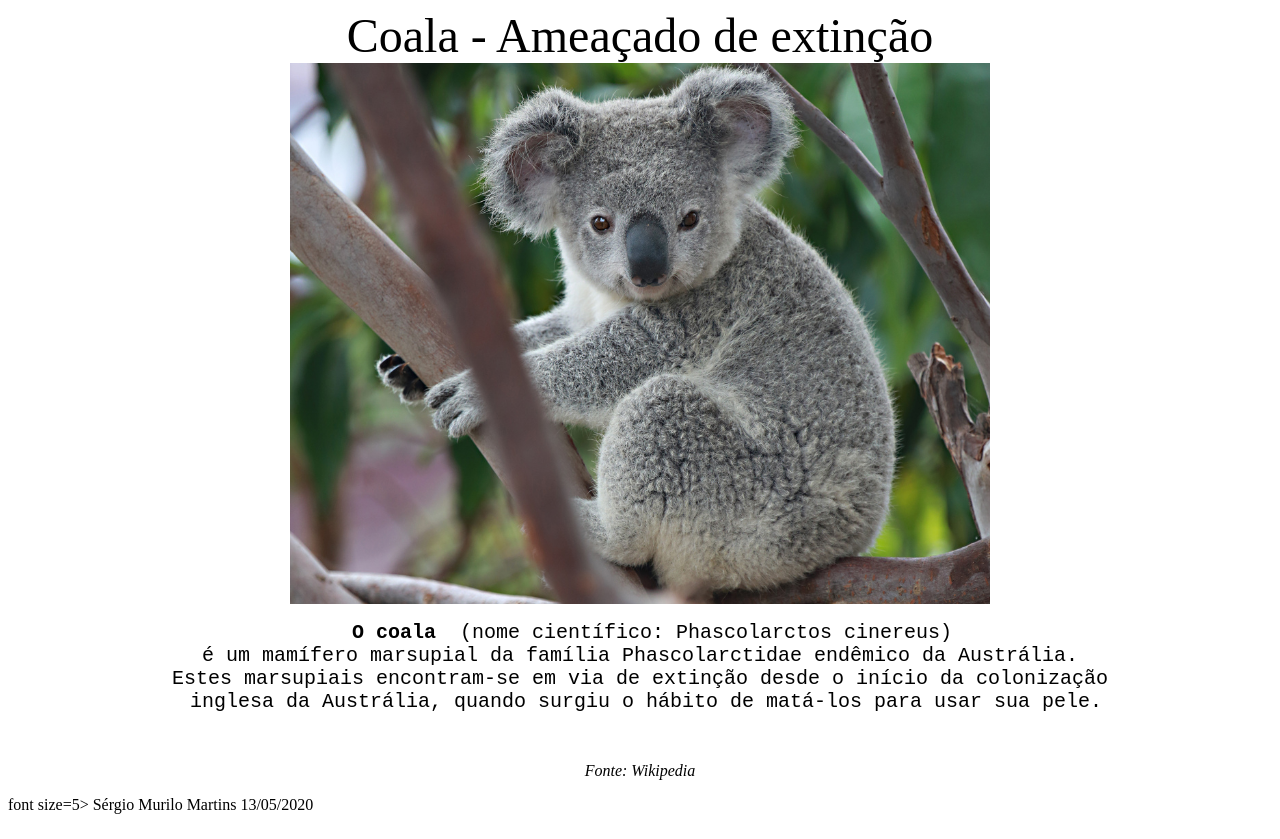
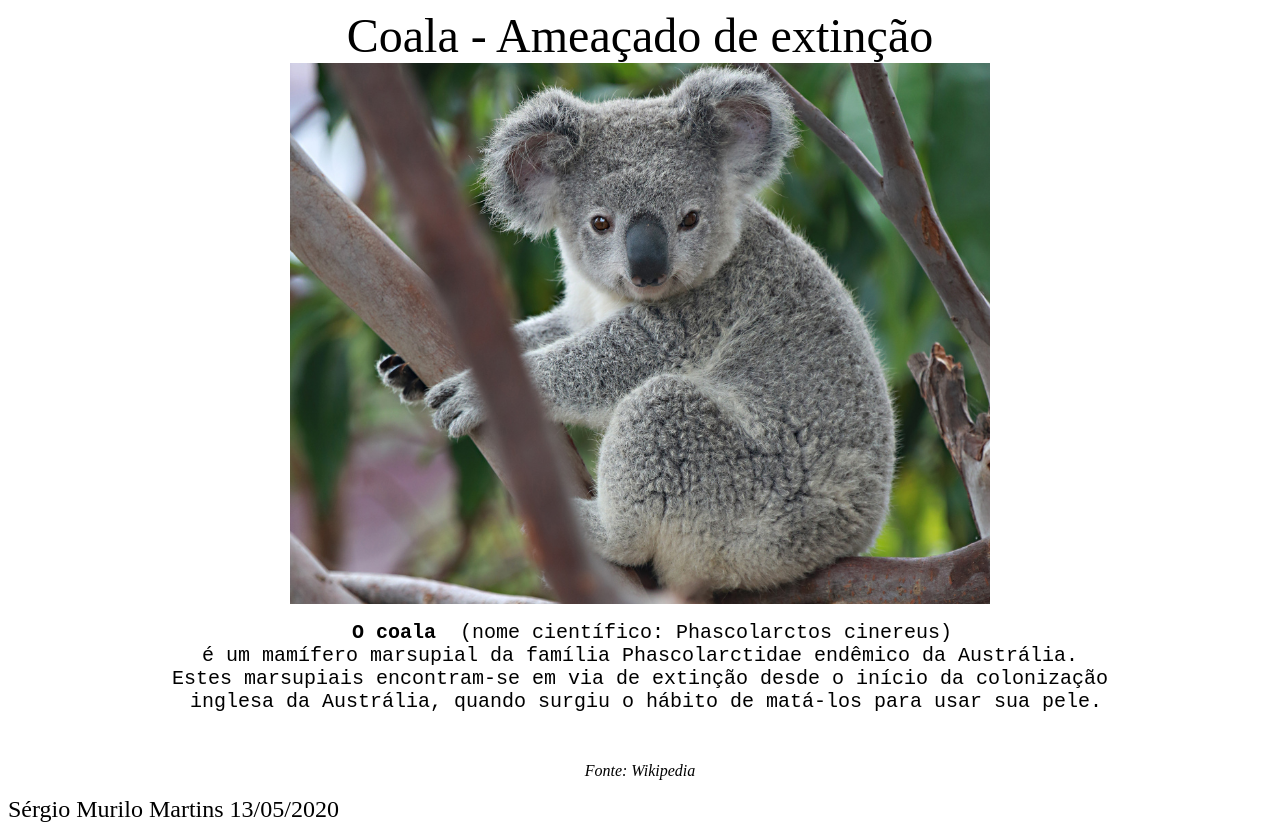
Before and after one commit to Sergiofloripa/sergiofloripa.github.io, a plain HTML site: page index.html in a window 1280 px wide. Drawn offline with Linux system fonts and the light colour scheme.

Commit message:
Update index.html

```diff
--- a/index.html
+++ b/index.html
@@ -19,6 +19,6 @@
 <br>
 <em>Fonte: Wikipedia</em>
 <br>
- <p style="text-align: left;">font size=5> Sérgio Murilo Martins 13/05/2020</p>
+ <p style="text-align: left;"><font size=5> Sérgio Murilo Martins 13/05/2020</p>
 </body>
 </html>
```
